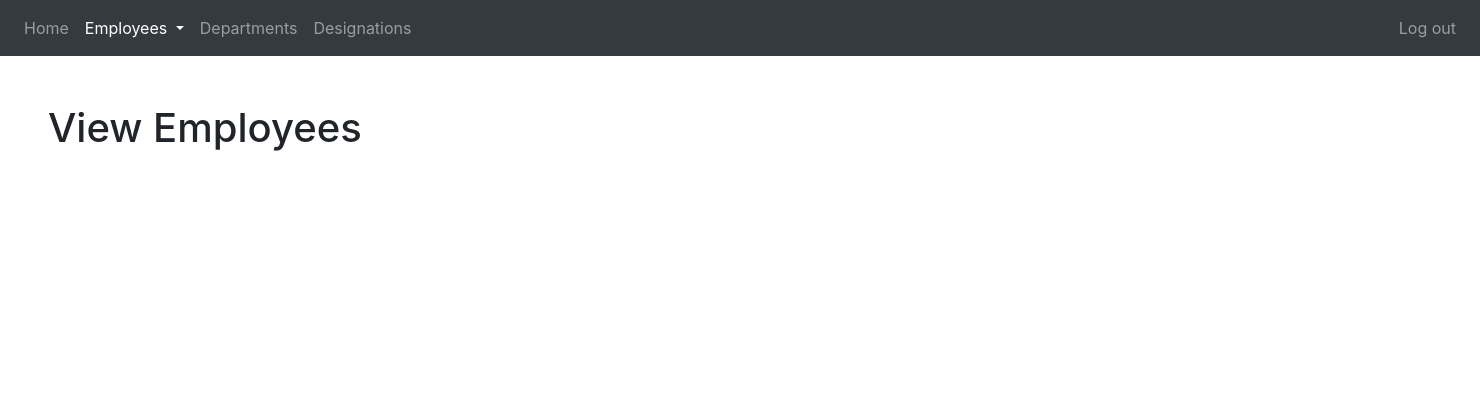
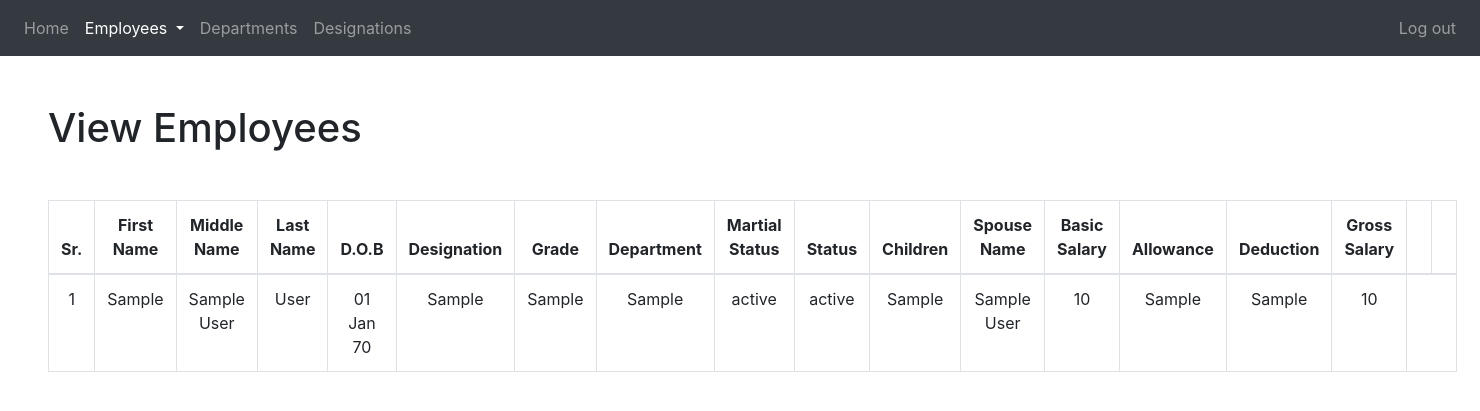
Before and after one commit to BigBoyz2314/HR, a PHP site: page /view-employees.php in a window 1480 px wide. Shown: the top 411 px of the page. Run offline with PHP 8.4, Linux system fonts and the light colour scheme; the visitor is signed in with stand-in values (Sample User, id 1); tables that the repository leaves empty or names only in its code hold one stand-in row (values such as "Sample post"); data that the repository does not hold is empty.

Commit message:
added view employees

```diff
--- a/view-employees.php
+++ b/view-employees.php
@@ -7,6 +7,7 @@ if(!isset($_SESSION["loggedin"]) || $_SESSION["loggedin"] !== true){
     header("location: login.php");
     exit;
 }
+require_once('config.php');
 ?>
 <!DOCTYPE html>
 <html lang="en">
@@ -54,6 +55,96 @@ if(!isset($_SESSION["loggedin"]) || $_SESSION["loggedin"] !== true){
     </nav>
     <div class="container-fluid p-5">
         <h1>View Employees</h1>
+
+        <div class="row mt-5">
+            <div class="col-md-12">
+                <table class="table table-bordered w-100 text-center" id="table">
+                    <thead class="font-weight-bolder">
+                        <th>Sr.</th>
+                        <th>First Name</th>
+                        <th>Middle Name</th>
+                        <th>Last Name</th>
+                        <th>D.O.B</th>
+                        <th>Designation</th>
+                        <th>Grade</th>
+                        <th>Department</th>
+                        <th>Martial Status</th>
+                        <th>Status</th>
+                        <th>Children</th>
+                        <th>Spouse Name</th>
+                        <th>Basic Salary</th>
+                        <th>Allowance</th>
+                        <th>Deduction</th>
+                        <th>Gross Salary</th>
+                        <th></th>
+                        <th></th>
+                    </thead>
+                    <tbody class="">
+                        <?php
+                            $stmt = "SELECT * FROM employees";
+                            $result = $conn->query($stmt);
+                            $i = 1;
+
+                            if ($result->num_rows > 0) {
+                                // output data of each row
+
+                                while($row = $result->fetch_assoc()) {
+                                    $id = $row['employeeID'];
+                                    $fname = $row['fname'];
+                                    $mname = $row['mname'];
+                                    $lname = $row['lname'];
+                                    $dob = $row['dob'];
+                                    $desig = $row['designation'];
+                                    $dept = $row['department'];
+                                    $grade = $row['grade'];
+                                    $mstatus = $row['martital_status'];
+                                    $status = $row['status'];
+                                    $children = $row['children'];
+                                    $spouse = $row['spouse_name'];
+                                    $basic = $row['basic_salary'];
+                                    $allowance = $row['allowance'];
+                                    $deduction = $row['deduction'];
+                                    $gross = $row['gross_salary'];
+
+                                    echo "<tr>";
+                                    echo "<td>". $i++ ."</td>";
+                                    echo "<td>$fname</td>";
+                                    echo "<td>$mname</td>";
+                                    echo "<td>$lname</td>";
+                                    echo "<td>". date("d M y", strtotime($dob)) ."</td>";
+                                    echo "<td>$desig</td>";
+                                    echo "<td>$grade</td>";
+                                    echo "<td>$dept</td>";
+                                    echo "<td>$mstatus</td>";
+                                    echo "<td>$status</td>";
+                                    echo "<td>$children</td>";
+                                    echo "<td>$spouse</td>";
+                                    echo "<td>$basic</td>";
+                                    echo "<td>$allowance</td>";
+                                    echo "<td>$deduction</td>";
+                                    echo "<td>$gross</td>";
+                                    // echo "<td><form action='edit-designation.php' method='get'><input type='hidden' name='desigName' value='". $name ."'><input type='hidden' name='id' value='". $id ."'><input type='submit' value='Edit' class='btn btn-warning'></form></td>";
+                                    // echo "<td><form action='' method='get'><input type='hidden' name='desigName' value='". $name ."'><input type='hidden' name='id' value='". $id ."'><input type='submit' value='Delete' class='btn btn-danger'></form></td>";
+                                    echo "</tr>";
+
+                                }
+                              }
+
+                            //   if ($_REQUEST) {
+                            //     $delID = $_GET['id'];
+                            //     $delName = $_GET['desigName'];
+
+                            //         echo '<script type="text/javascript"> ';
+                            //         echo '  if (confirm("Are you sure you want to DELETE '. "'$delName'" .'?")) {';
+                            //         echo '    window.location.href = "del-designation.php?delName='. $delName .'&delID='. $delID .'";';
+                            //         echo '  }';
+                            //         echo '</script>';
+                            //   }
+                        ?>
+                    </tbody>
+            </table>
+            </div>
+        </div>
     </div>
     <script>
 
```
